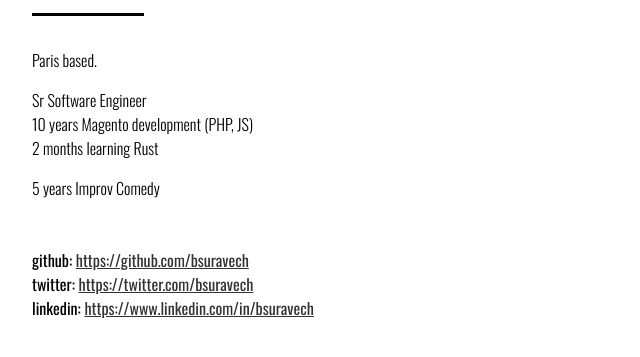
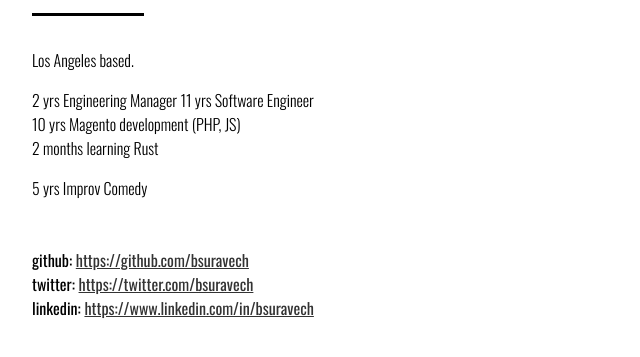
Before and after one commit to bsuravech/bsuravech.github.io, a plain HTML site: page index.html in a window 1280 px wide. Shown: the part 115-472 px from the top of the page, without its empty margins (0-640 px from the left). Drawn offline with nearby package versions, Linux system fonts and the light colour scheme.

Commit message:
Update index.html

```diff
--- a/index.html
+++ b/index.html
@@ -14,15 +14,16 @@
 
     <section class="main">
         <div class="cols">
-            <p>Paris based.</p>
+            <p>Los Angeles based.</p>
 
             <p>
-            Sr Software Engineer<br/>
-            10 years Magento development (PHP, JS)<br/>
+            2 yrs Engineering Manager
+            11 yrs Software Engineer<br/>
+            10 yrs Magento development (PHP, JS)<br/>
             2 months learning Rust <br/>
             </p>
 
-            <p>5 years Improv Comedy </p>
+            <p>5 yrs Improv Comedy </p>
         </div>
     </section>
 
```
